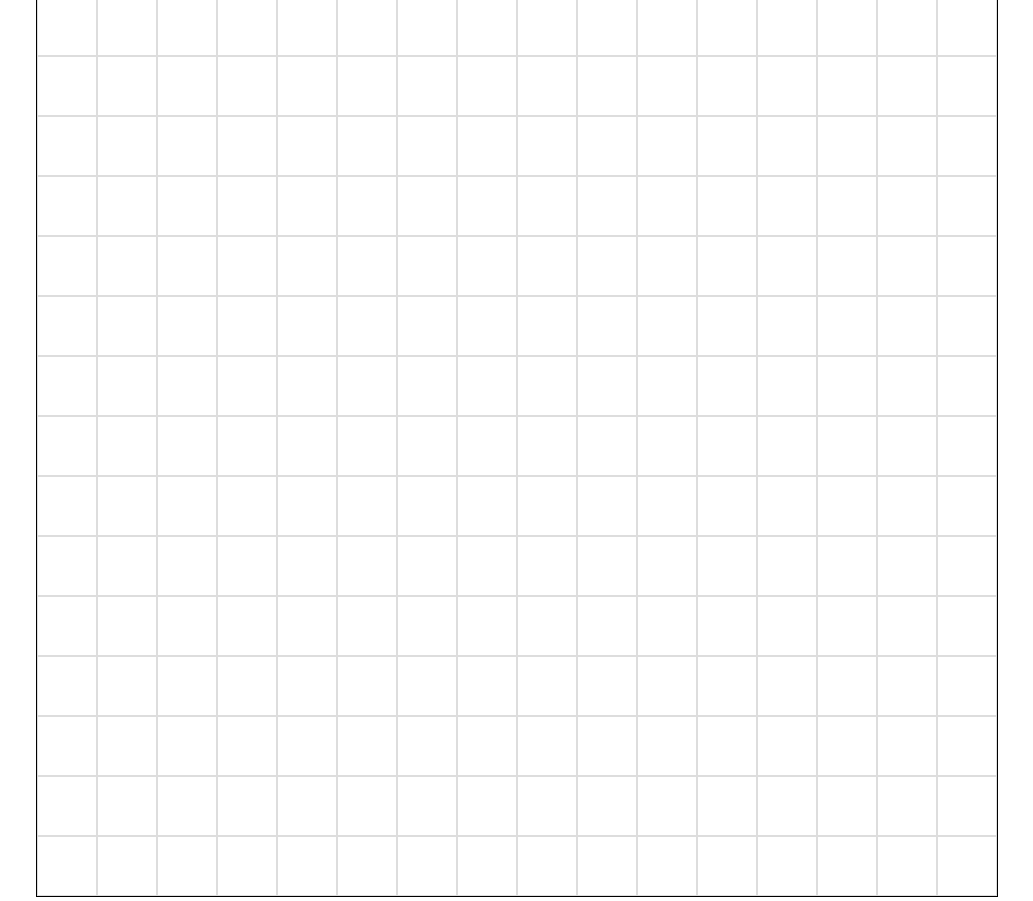
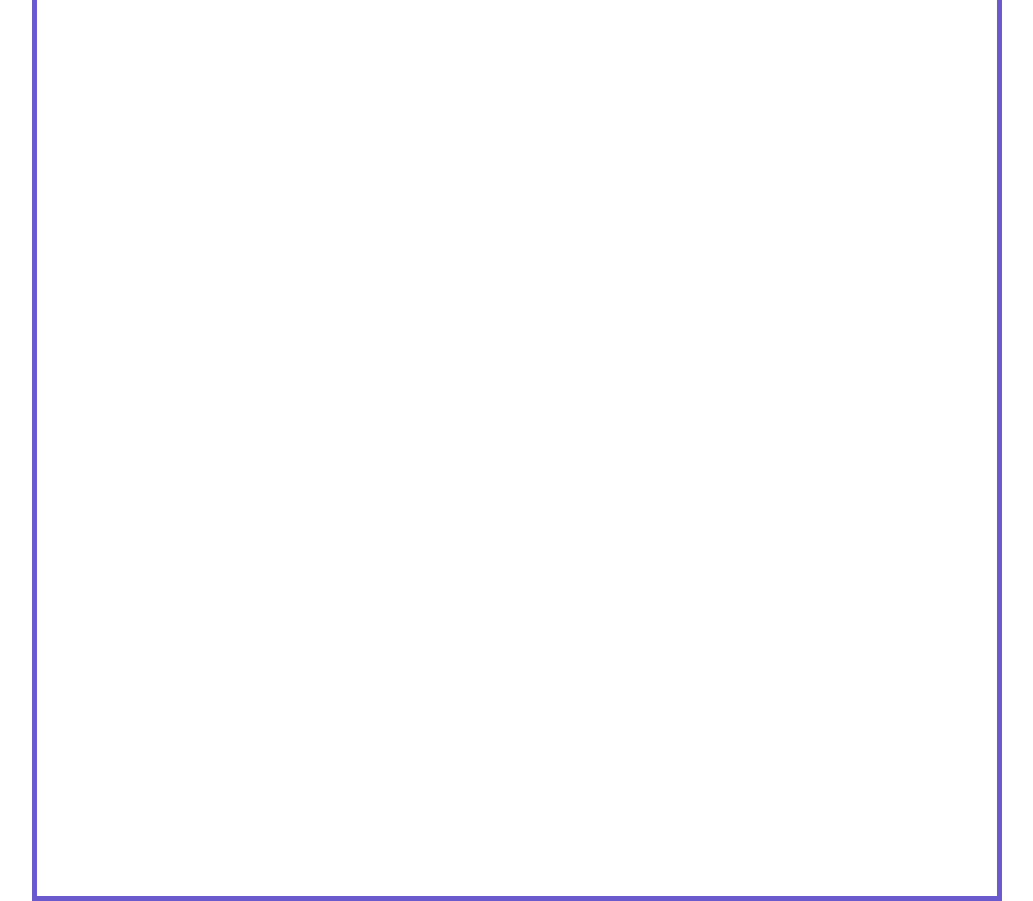
Before and after one commit to OpkWan/etch-a-sketch, a plain HTML site: page index.html in a window 1280 px wide. Shown: the whole page, without its empty margins (123-1156 px from the left). Drawn offline with Linux system fonts and the light colour scheme.

Commit message:
Change Button color and removed border lines in grid boxes

```diff
--- a/style.css
+++ b/style.css
@@ -11,12 +11,14 @@ body {
     flex-wrap: wrap;
     width: 960px;
     height: 960px;
-    border: 1px solid black;
+    border: 5px solid slateblue;
+
 }
 .grid-item {
     box-sizing: border-box;
-    border: 1px solid #ddd;
+
 }
 button {
     margin-bottom: 10px;
+    background-color: aqua;
 }
```
